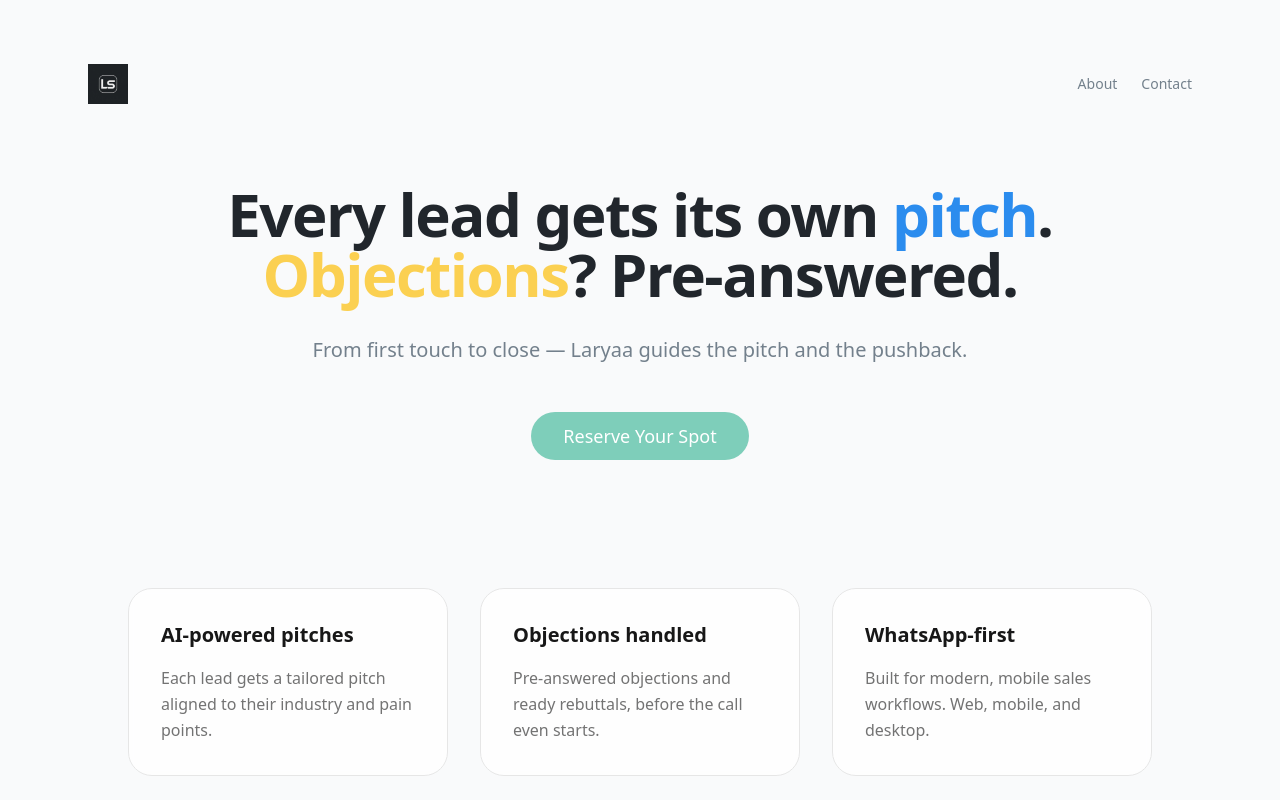
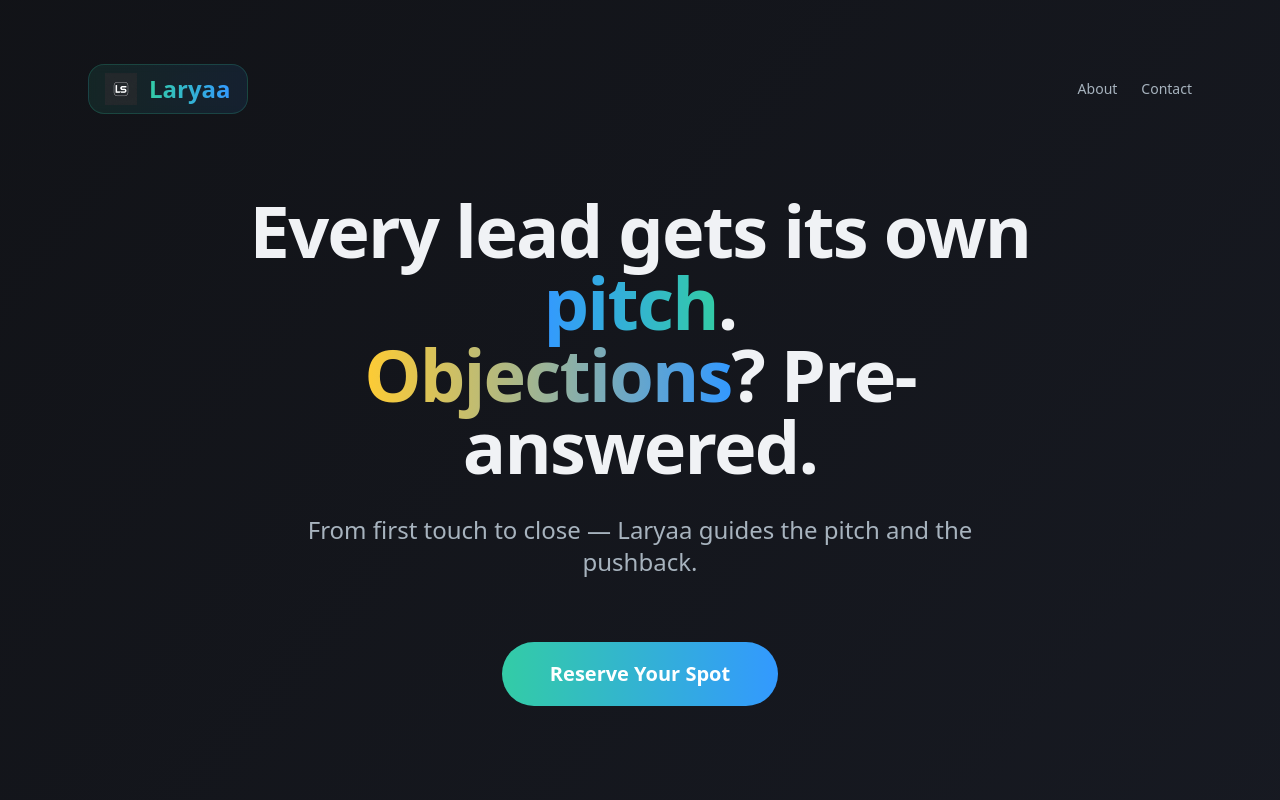
Before and after one commit to mylaryaa/laryaa-waitlist-pack, a React (Vite) app: page / in a window 1280 px wide. Shown: the top 800 px of the page. Built offline with nearby package versions, Linux system fonts and the light colour scheme.

Commit message:
Refine UI and Branding
Improve background colors for better readability and adjust Laryaa branding to be more appealing, while maintaining a clean, elegant, and professional aesthetic.

```diff
--- a/src/index.css
+++ b/src/index.css
@@ -8,54 +8,56 @@ All colors MUST be HSL.
 
 @layer base {
   :root {
-    /* Laryaa Brand Colors - Easy on Eyes */
-    --background: 210 25% 98%;
-    --foreground: 210 15% 20%;
+    /* Professional Dark Theme - Easy on Eyes */
+    --background: 225 15% 8%; /* Dark navy background */
+    --foreground: 210 20% 95%; /* Light text */
 
-    --landing-bg: 210 20% 98%; /* Soft off-white with blue tint */
-    --landing-text: 210 15% 15%; /* Soft dark text */
-    --landing-muted: 210 10% 50%; /* Gentle muted text */
+    --landing-bg: 225 15% 8%; /* Professional dark navy */
+    --landing-text: 210 20% 95%; /* Clean white text */
+    --landing-muted: 210 15% 70%; /* Refined muted text */
+    --landing-accent: 225 20% 12%; /* Subtle accent background */
 
-    /* Brand accent colors */
-    --brand-mint: 165 45% 65%; /* Mint green from brand */
-    --brand-blue: 210 85% 55%; /* Blue highlight */
-    --brand-yellow: 45 95% 65%; /* Yellow highlight */
+    /* Elegant Brand Colors */
+    --brand-mint: 165 60% 50%; /* Professional mint */
+    --brand-blue: 210 100% 60%; /* Vibrant blue */
+    --brand-yellow: 45 100% 60%; /* Clean yellow */
+    --brand-gradient: linear-gradient(135deg, hsl(165 60% 50%), hsl(210 100% 60%));
 
-    --questionnaire-bg: 210 20% 97%; /* Soft blue-tinted background */
-    --questionnaire-text: 210 15% 15%; /* Soft dark text */
-    --questionnaire-muted: 210 8% 45%; /* Gentle muted text */
+    --questionnaire-bg: 225 12% 10%; /* Slightly lighter for forms */
+    --questionnaire-text: 210 20% 95%; /* Clean white text */
+    --questionnaire-muted: 210 15% 65%; /* Refined muted text */
 
-    /* Blue theme variant */
-    --blue-theme-start: 210 65% 15%; /* #0e2a47 */
-    --blue-theme-end: 217 55% 20%; /* #102b54 */
+    /* Professional gradients */
+    --gradient-bg: linear-gradient(135deg, hsl(225 15% 8%) 0%, hsl(225 20% 12%) 100%);
+    --gradient-card: linear-gradient(145deg, hsl(225 20% 12%) 0%, hsl(225 15% 10%) 100%);
 
-    --card: 0 0% 100%;
-    --card-foreground: 0 0% 9%;
+    --card: 225 20% 12%;
+    --card-foreground: 210 20% 95%;
 
-    --popover: 0 0% 100%;
-    --popover-foreground: 0 0% 9%;
+    --popover: 225 20% 12%;
+    --popover-foreground: 210 20% 95%;
 
-    --primary: 0 0% 0%;
-    --primary-foreground: 0 0% 100%;
+    --primary: 165 60% 50%;
+    --primary-foreground: 225 15% 8%;
 
-    --secondary: 0 0% 96%;
-    --secondary-foreground: 0 0% 9%;
+    --secondary: 225 25% 15%;
+    --secondary-foreground: 210 20% 95%;
 
-    --muted: 0 0% 96%;
-    --muted-foreground: 0 0% 45%;
+    --muted: 225 20% 15%;
+    --muted-foreground: 210 15% 70%;
 
-    --accent: 0 0% 96%;
-    --accent-foreground: 0 0% 9%;
+    --accent: 225 25% 15%;
+    --accent-foreground: 210 20% 95%;
 
     --destructive: 0 84% 60%;
-    --destructive-foreground: 0 0% 98%;
+    --destructive-foreground: 210 20% 95%;
 
-    --border: 0 0% 90%;
-    --input: 0 0% 90%;
-    --ring: 0 0% 9%;
+    --border: 225 20% 20%;
+    --input: 225 20% 15%;
+    --ring: 165 60% 50%;
 
-    --success: 142 76% 36%;
-    --success-foreground: 0 0% 98%;
+    --success: 142 76% 50%;
+    --success-foreground: 225 15% 8%;
 
     --radius: 0.75rem;
 
--- a/src/pages/Landing.tsx
+++ b/src/pages/Landing.tsx
@@ -6,59 +6,73 @@ const Landing = () => {
   const currentYear = new Date().getFullYear();
 
   return (
-    <div className="bg-landing-bg text-landing-text antialiased min-h-screen">
+    <div className="bg-gradient-to-br from-[hsl(225,15%,8%)] to-[hsl(225,20%,12%)] text-landing-text antialiased min-h-screen">
       <main className="mx-auto max-w-6xl px-6 py-16">
         <header className="flex items-center justify-between mb-20">
-          <Link to="/" className="flex items-center gap-4">
-            <img
-              src={laryaaLogo}
-              alt="Laryaa Logo"
-              className="h-10 w-auto brightness-95 contrast-110 hover:brightness-100 transition-all duration-300"
-            />
+          <Link to="/" className="flex items-center gap-4 group">
+            <div className="flex items-center gap-3 px-4 py-2 rounded-2xl bg-gradient-to-r from-brand-mint/10 to-brand-blue/10 border border-brand-mint/20 backdrop-blur-sm transition-all duration-300 group-hover:from-brand-mint/20 group-hover:to-brand-blue/20">
+              <img
+                src={laryaaLogo}
+                alt="Laryaa Logo"
+                className="h-8 w-auto brightness-110 contrast-120 group-hover:brightness-125 transition-all duration-300"
+              />
+              <span className="text-2xl font-bold bg-gradient-to-r from-brand-mint to-brand-blue bg-clip-text text-transparent">
+                Laryaa
+              </span>
+            </div>
           </Link>
           <nav className="text-sm text-landing-muted space-x-6">
-            <a className="hover:text-landing-text transition-colors" href="#about">About</a>
-            <a className="hover:text-landing-text transition-colors" href="#contact">Contact</a>
+            <a className="hover:text-brand-mint transition-colors font-medium" href="#about">About</a>
+            <a className="hover:text-brand-mint transition-colors font-medium" href="#contact">Contact</a>
           </nav>
         </header>
 
         <section className="text-center max-w-4xl mx-auto">
-          <h1 className="text-5xl md:text-6xl font-bold leading-tight tracking-tight">
+          <h1 className="text-5xl md:text-7xl font-bold leading-tight tracking-tight">
             Every lead gets its own{" "}
-            <span className="text-brand-blue">pitch</span>.
+            <span className="bg-gradient-to-r from-brand-blue to-brand-mint bg-clip-text text-transparent">pitch</span>.
             <br className="hidden md:block" />
-            <span className="text-brand-yellow">Objections</span>? Pre-answered.
+            <span className="bg-gradient-to-r from-brand-yellow to-brand-blue bg-clip-text text-transparent">Objections</span>? Pre-answered.
           </h1>
-          <p className="mt-8 text-landing-muted text-lg md:text-xl max-w-2xl mx-auto leading-relaxed">
+          <p className="mt-8 text-landing-muted text-xl md:text-2xl max-w-3xl mx-auto leading-relaxed font-light">
             From first touch to close — Laryaa guides the pitch and the pushback.
           </p>
-          <div className="mt-12">
+          <div className="mt-16">
             <Button
               asChild
               size="lg"
-              className="rounded-full px-8 py-6 text-lg font-medium bg-brand-mint text-white hover:opacity-90 transition-opacity"
+              className="rounded-full px-12 py-8 text-xl font-semibold bg-gradient-to-r from-brand-mint to-brand-blue text-white hover:shadow-2xl hover:shadow-brand-mint/25 transition-all duration-500 transform hover:-translate-y-1"
             >
               <Link to="/reserve">Reserve Your Spot</Link>
             </Button>
           </div>
         </section>
 
-        <section id="about" className="mt-32 grid gap-8 md:grid-cols-3 max-w-5xl mx-auto">
-          <div className="rounded-3xl border border-border p-8 bg-card/80 backdrop-blur-sm hover:shadow-lg transition-all duration-300">
-            <h3 className="font-bold text-xl text-card-foreground">AI-powered pitches</h3>
-            <p className="mt-4 text-muted-foreground leading-relaxed">
+        <section id="about" className="mt-40 grid gap-8 md:grid-cols-3 max-w-6xl mx-auto">
+          <div className="rounded-3xl border border-brand-mint/20 p-10 bg-gradient-to-br from-card/90 to-card/70 backdrop-blur-sm hover:shadow-2xl hover:shadow-brand-mint/10 transition-all duration-500 transform hover:-translate-y-2">
+            <div className="w-12 h-12 rounded-2xl bg-gradient-to-r from-brand-mint/20 to-brand-blue/20 flex items-center justify-center mb-6">
+              <span className="text-2xl">🎯</span>
+            </div>
+            <h3 className="font-bold text-2xl text-card-foreground mb-4">AI-powered pitches</h3>
+            <p className="text-muted-foreground leading-relaxed text-lg">
               Each lead gets a tailored pitch aligned to their industry and pain points.
             </p>
           </div>
-          <div className="rounded-3xl border border-border p-8 bg-card/80 backdrop-blur-sm hover:shadow-lg transition-all duration-300">
-            <h3 className="font-bold text-xl text-card-foreground">Objections handled</h3>
-            <p className="mt-4 text-muted-foreground leading-relaxed">
+          <div className="rounded-3xl border border-brand-blue/20 p-10 bg-gradient-to-br from-card/90 to-card/70 backdrop-blur-sm hover:shadow-2xl hover:shadow-brand-blue/10 transition-all duration-500 transform hover:-translate-y-2">
+            <div className="w-12 h-12 rounded-2xl bg-gradient-to-r from-brand-blue/20 to-brand-yellow/20 flex items-center justify-center mb-6">
+              <span className="text-2xl">🛡️</span>
+            </div>
+            <h3 className="font-bold text-2xl text-card-foreground mb-4">Objections handled</h3>
+            <p className="text-muted-foreground leading-relaxed text-lg">
               Pre-answered objections and ready rebuttals, before the call even starts.
             </p>
           </div>
-          <div className="rounded-3xl border border-border p-8 bg-card/80 backdrop-blur-sm hover:shadow-lg transition-all duration-300">
-            <h3 className="font-bold text-xl text-card-foreground">WhatsApp-first</h3>
-            <p className="mt-4 text-muted-foreground leading-relaxed">
+          <div className="rounded-3xl border border-brand-yellow/20 p-10 bg-gradient-to-br from-card/90 to-card/70 backdrop-blur-sm hover:shadow-2xl hover:shadow-brand-yellow/10 transition-all duration-500 transform hover:-translate-y-2">
+            <div className="w-12 h-12 rounded-2xl bg-gradient-to-r from-brand-yellow/20 to-brand-mint/20 flex items-center justify-center mb-6">
+              <span className="text-2xl">💬</span>
+            </div>
+            <h3 className="font-bold text-2xl text-card-foreground mb-4">WhatsApp-first</h3>
+            <p className="text-muted-foreground leading-relaxed text-lg">
               Built for modern, mobile sales workflows. Web, mobile, and desktop.
             </p>
           </div>
```
Also changed, not shown: src/pages/Reserve.tsx (+20 -14 lines).
